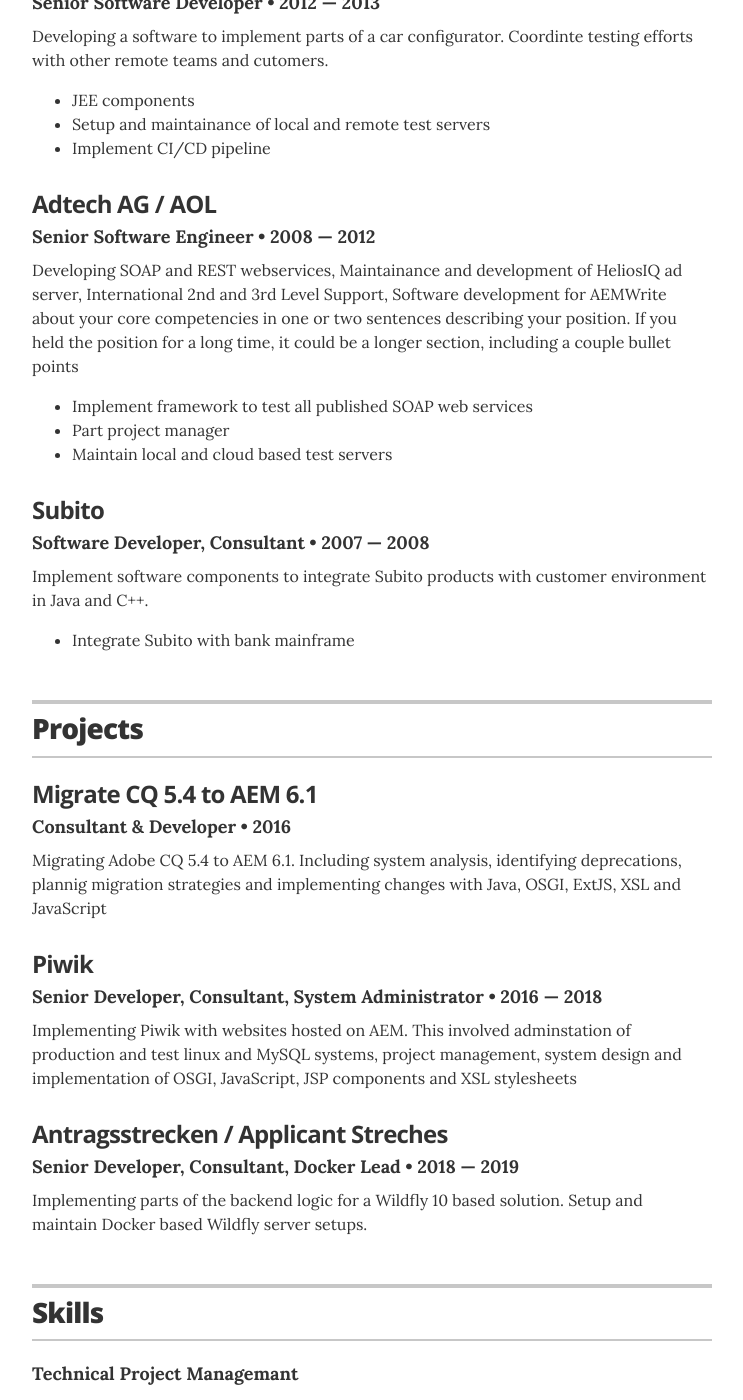
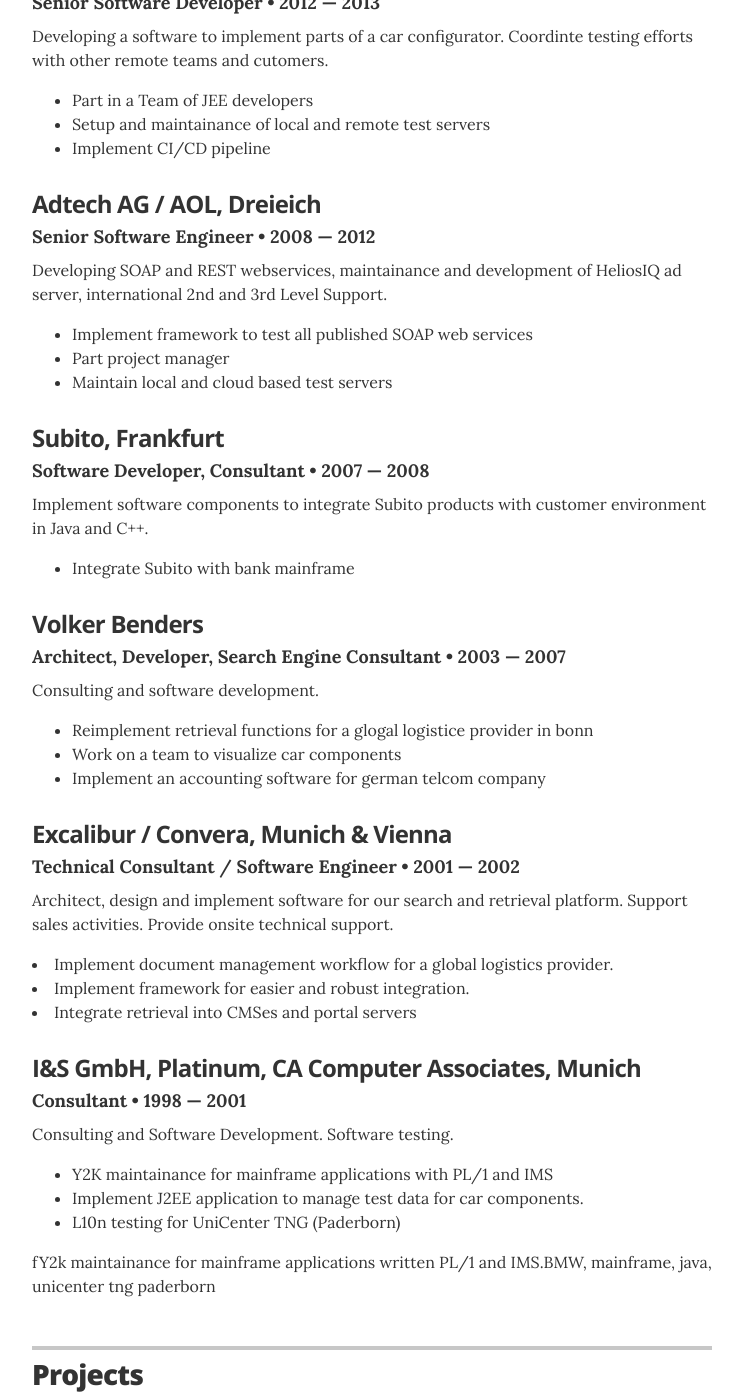
Before and after one commit to CWACoderWithAttitude/resume, a Jekyll site: the page built from index.html, in a window 1280 px wide and 1400 px high, scrolled down 1722 px. Shown: the whole window, without its empty margins (268-1011 px from the left). Built offline with Jekyll 4.4.1, drawn with Linux system fonts in a browser that asks for light colours; some of the changed text lies outside the part shown.

Commit message:
complete cv

```diff
--- a/_data/associations.yml
+++ b/_data/associations.yml
@@ -12,4 +12,5 @@
   role: Volunteer
   year: 2006 &mdash; now
   url: https://www.ahd-ffm.de
-  summary: Manage office IT, run website
+  summary: Manage office IT and train employees on MS Office, Adobe PDF, Capella.
+             Run website
--- a/_data/experience.yml
+++ b/_data/experience.yml
@@ -1,54 +1,47 @@
 # Jobs
-# Senior Software Engineer
-- company: Unterschied & Macher GmbH
+- company: Unterschied & Macher GmbH, Frankfurt
   position: Senior Software Engineer
   duration: 2016 &mdash; Present
   summary: Maintain and develop software for Adobe AEM. JEE development and bugfixing. <ul class="resume-item-list"><li>AEM Software Develpopment in Java &amp; Groovy</li><li>Develop JWT connector for Adobe AEM</li><li>Introduce docker and migrate all development-servers to docker</li><li>Implement Matomo/Piwik Tracking for AEM Content</li><li>Internal consultancy</li><li>Workshops on AWS Lamba and NodeJS</li><li>Facilitate AWS UG Meeting and talk about AWS Lamba &amp; Kotlin</li><li>Setup Jenkins build pipeline in groovy &amp; Job-DSL</li><li>Maintain Nexus-server</li><li>Taking care of working students</li><li>Develop a BDD test suite</li><li>Setup monitoring with check_mk</li></ul>
 
-# Senior Software Engineer
-- company: BESS GmbH
+- company: BESS GmbH, Frankfurt
   position: Senior Technical Consultant / Senior Software Engineer
   duration: 2014 &mdash; 2015
   summary: Convert standard Java application into a Wildfy based JEE application and 2nd level support for customers and internal <ul class="resume-item-list"><li>Develop JEE components</li><li>Support non-technical application testing</li><li>Run & maintain Jenkins Buildserver</li><li>Establish docker based selenium grid for run BDD tests</li><li>Part of a team to migrate CVS to GIT</li><li>Setup, configuration of Tomcat, Wildfly, WebSphere and Weblogic application servers</li></ul>
 
-# Senior Software Engineer
-- company: Medical Columbus AG
+- company: Medical Columbus AG, Königstein
   position: Senior Java EE Engineer
   duration: 2014
-  summary: Redesign and implementation of the core business software <ul class="resume-item-list"></ul><li>Design and Implementation of JEE 7 Software</li><li>Technical Project Management</li><li>Develop AngularJS based frontend components</li><li>Applicartion of MongoDB</li><li>Implement Solr Search Server</li><li>Setup and maintainance of Amazon EC2 instances</li><li>Give internal training on Scrum, Git and Jira</li></ul>
+  summary: Redesign and implementation of the core business software <ul class="resume-item-list"></ul><li>Design and Implementation of JEE 7 Software</li><li>Technical Project Management</li><li>Develop AngularJS based frontend components</li><li>Implement MongoDB</li><li>Implement Solr Search Server</li><li>Setup and maintainance of Amazon EC2 instances</li><li>Give internal training on Scrum, Git and Jira</li></ul>
 
-# Senior Software Engineer
-- company: Etecture GmbH
+- company: Etecture GmbH, Frankfurt
   position: Senior Software Developer
   duration: 2012 &mdash; 2013
-  summary: Developing a software to implement parts of a car configurator. Coordinte testing efforts with other remote teams and cutomers. 	<ul class="resume-item-list"><li>JEE components</li><li>Setup and maintainance of local and remote test servers</li><li>Implement CI/CD pipeline</li></ul>
+  summary: Developing a software to implement parts of a car configurator. Coordinte testing efforts with other remote teams and cutomers. 	<ul class="resume-item-list"><li>Part in a Team of JEE developers</li><li>Setup and maintainance of local and remote test servers</li><li>Implement CI/CD pipeline</li></ul>
 
-# Senior Software Engineer
-- company: Adtech AG / AOL
+- company: Adtech AG / AOL, Dreieich
   position: Senior Software Engineer
   duration: 2008 &mdash; 2012
-  summary: Developing SOAP and REST webservices, Maintainance and development of HeliosIQ ad server, International 2nd and 3rd Level Support, Software development for AEMWrite about your core competencies in one or two sentences describing your position. If you held the position for a long time, it could be a longer section, including a couple bullet points	<ul class="resume-item-list"><li>Implement framework to test all published SOAP web services</li><li>Part project manager</li><li>Maintain local and cloud based test servers</li></ul>
+  summary: Developing SOAP and REST webservices, maintainance and development of HeliosIQ ad server, international 2nd and 3rd Level Support.<ul class="resume-item-list"><li>Implement framework to test all published SOAP web services</li><li>Part project manager</li><li>Maintain local and cloud based test servers</li></ul>
 
-# Senior Software Engineer
-- company: Subito
+- company: Subito, Frankfurt
   position: Software Developer, Consultant
   duration: 2007 &mdash; 2008
   summary: Implement software components to integrate Subito products with customer environment in Java and C++.  <ul class="resume-item-list"><li>Integrate Subito with bank mainframe</li></ul>
 
-# Senior Software Engineer
-#- company: Volker Benders
-#  position: Contract Software Engineer / Search Engine Consultant
-#  duration: 2003 &mdash; 2007
-#  summary: Software development for AEMWrite about your core competencies in one or two sentences describing your position. If you held the position for a long time, it could be a longer section, including a couple bullet points	<ul class="resume-item-list"><li>A project you are proud of</li><li>Another awesome project</li><li>or a team or department you worked with</li></ul>
+- company: Volker Benders
+  position: Architect, Developer, Search Engine Consultant
+  duration: 2003 &mdash; 2007
+  summary: Consulting and software development.<ul class="resume-item-list"><li>Reimplement retrieval functions for a glogal logistice provider in bonn</li><li>Work on a team to visualize car components</li><li>Implement an accounting software for german telcom company</li></ul>
 
-# Senior Software Engineer
-#- company: Excalibur / Convera#
-#  position: Technical Consultant / Software Engineer
-#  duration: 2001 &mdash; 2002
-#  summary: Software development for AEMWrite about your core competencies in one or two sentences describing your position. If you held the position for a long time, it could be a longer section, including a couple bullet points	<ul class="resume-item-list"><li>A project you are proud of</li><li>Another awesome project</li><li>or a team or department you worked with</li></ul>
+- company: Excalibur / Convera, Munich & Vienna
+  position: Technical Consultant / Software Engineer
+  duration: 2001 &mdash; 2002
+  summary: Architect, design and implement software for our search and retrieval platform. Support sales activities. Provide onsite technical support.<ul class="resume-item-list"></ul><li>Implement document management workflow for a global logistics provider.</li><li>Implement framework for easier and robust integration.</li><li>Integrate retrieval into CMSes and portal servers </li></ul>
 
-# Senior Software Engineer
-#- company: CA Computer Associates
-#  position: Senior Software Engineer
-##  duration: 1998 &mdash; 2001
-#  summary: Software development for AEMWrite about your core competencies in one or two sentences describing your position. If you held the position for a long time, it could be a longer section, including a couple bullet points	<ul class="resume-item-list"><li>A project you are proud of</li><li>Another awesome project</li><li>or a team or department you worked with</li></ul>
+
+# Consultant
+- company: I&S GmbH, Platinum, CA Computer Associates, Munich
+  position: Consultant
+  duration: 1998 &mdash; 2001
+  summary: Consulting and Software Development. Software testing.<ul class="resume-item-list"><li>Y2K maintainance for mainframe applications with PL/1 and IMS</li><li>Implement J2EE application to manage test data for car components.</li><li>L10n testing for UniCenter TNG (Paderborn)</li></ul> fY2k maintainance for mainframe applications written PL/1 and IMS.BMW, mainframe, java, unicenter tng paderborn
--- a/_data/links.yml
+++ b/_data/links.yml
@@ -2,6 +2,6 @@
 - url: "https://github.com/unterschiedUndMacher"
   description: Introduced GitHub Account for UuM OpenSource Projects
 - url: "https://volkerbenders.github.io/"
-  description: My other github account
+  description: My first github account
 - url: "https://javavolker.wordpress.com/"
   description: My old blog
--- a/_data/projects.yml
+++ b/_data/projects.yml
@@ -11,8 +11,20 @@
   # url: "#"
   description: Implementing Piwik with websites hosted on AEM. This involved adminstation of production and test linux and MySQL systems, project management, system design and implementation of OSGI, JavaScript, JSP components and XSL stylesheets
 
+- project: AEM Support
+  role: Consultant, Senior Software Developer
+  duration: 2016 &mdash; 2018
+  # url: "#"
+  description: Bug fixing and implementing new features. Implemented PoC for Authentication via JWT and KeyCloak.
+
 - project: Antragsstrecken / Applicant Streches
   role: Senior Developer, Consultant, Docker Lead
   duration: 2018 &mdash; 2019
   # url: "#"
   description: Implementing parts of the backend logic for a Wildfly 10 based solution. Setup and maintain Docker based Wildfly server setups.
+
+- project: AEM Sinequa Integration
+  role: Senior Developer
+  duration: 2018 &mdash; 2019
+  # url: "#"
+  description: Design and implement components to integrate sinequa interface with multiple tenants / websites. Add custom metadata from page contents and jcr structure to indexed pages.
--- a/_data/skills.yml
+++ b/_data/skills.yml
@@ -3,8 +3,8 @@
 - skill: Technical Project Managemant
   description: I'm good at leading a team in a technical sense. I try to help my team achieve the customers goals. In time. And sometimes in money.
 
-- skill: Language agnosticer
-  description: Whether it be a JVM language like Java or Kotlin, something interpreted like NodeJS, Python or languages like PL/1 - I always try to choose the one that is the best fit for the problem and the team
+- skill: Language agnostic
+  description: Whether it be a JVM language like Java or Kotlin, something interpreted like NodeJS, Python or languages like PL/1 and JCL - I always try to choose the one that is the best fit for the problem and the team
 
 # Communications strategy
 - skill: DevOps, CI/CD Guru
```
